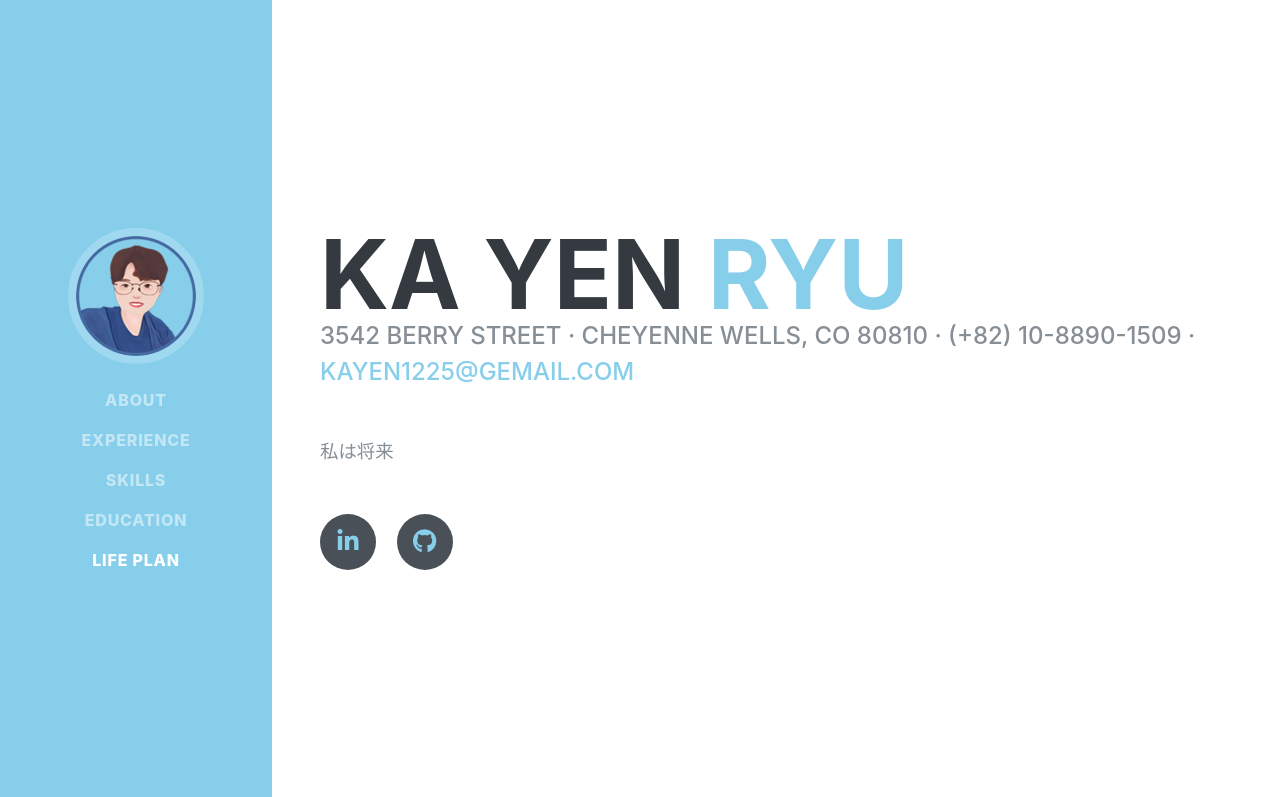
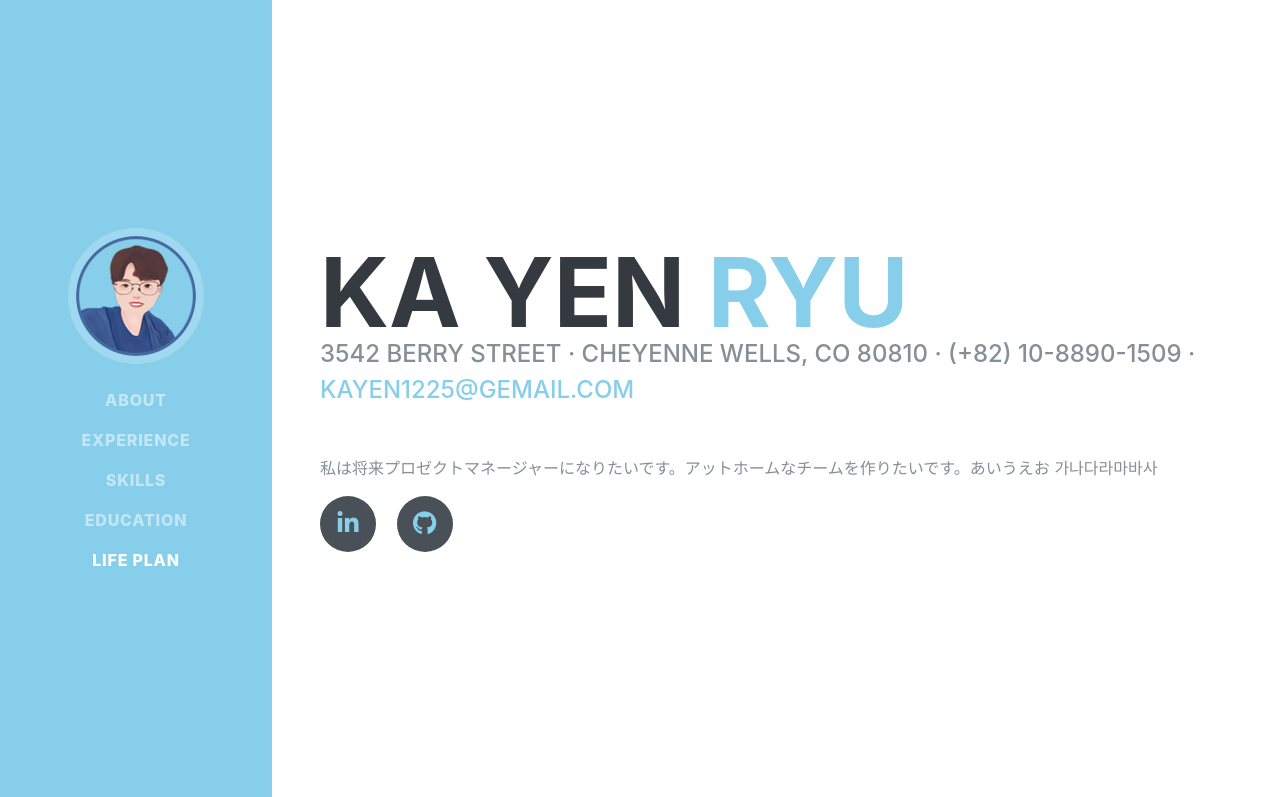
Before and after one commit to kylie2250/Homepage.project, a website: page 2-1.main/2-1.main.html in a window 1280 px wide. Shown: the top 797 px of the page. Drawn offline with nearby package versions, Linux system fonts and the light colour scheme; files whose address does not match are found by name; a web font is replaced by a local one.

Commit message:
Japanese test
Japanese test

```diff
--- a/2-1.main/2-1.main.html
+++ b/2-1.main/2-1.main.html
@@ -22,6 +22,9 @@
   <link href="css/resume.min.css" rel="stylesheet">
 <link href="style.css" rel="stylesheet">
 <link href="css/agency.min.css" rel="stylesheet">
+<link href="https://fonts.googleapis.com/css?family=M+PLUS+1p" rel="stylesheet">
+
+
 
 </head>
 
@@ -72,7 +75,7 @@
         <div class="subheading mb-5">3542 Berry Street · Cheyenne Wells, CO 80810 · (+82) 10-8890-1509 ·
           <a href="mailto:name@email.com">kayen1225@gemail.com</a>
         </div>
-        <p class="lead mb-5">私は将来</p>
+        <p class="wf-mplus1p">私は将来プロゼクトマネージャーになりたいです。アットホームなチームを作りたいです。あいうえお 가나다라마바사</p>
         <div class="social-icons">
           <a href="https://www.linkedin.com/in/kayen-ryu-97b568175">
             <i class="fab fa-linkedin-in"></i>
--- a/2-1.main/style.css
+++ b/2-1.main/style.css
@@ -5,5 +5,7 @@ background-color: skyblue !important;
 
 
 .team{
-    color: white; ;
+    color: white;
 }
+
+.wf-mplus1p { font-family: "M PLUS 1p" !important;  }
```
